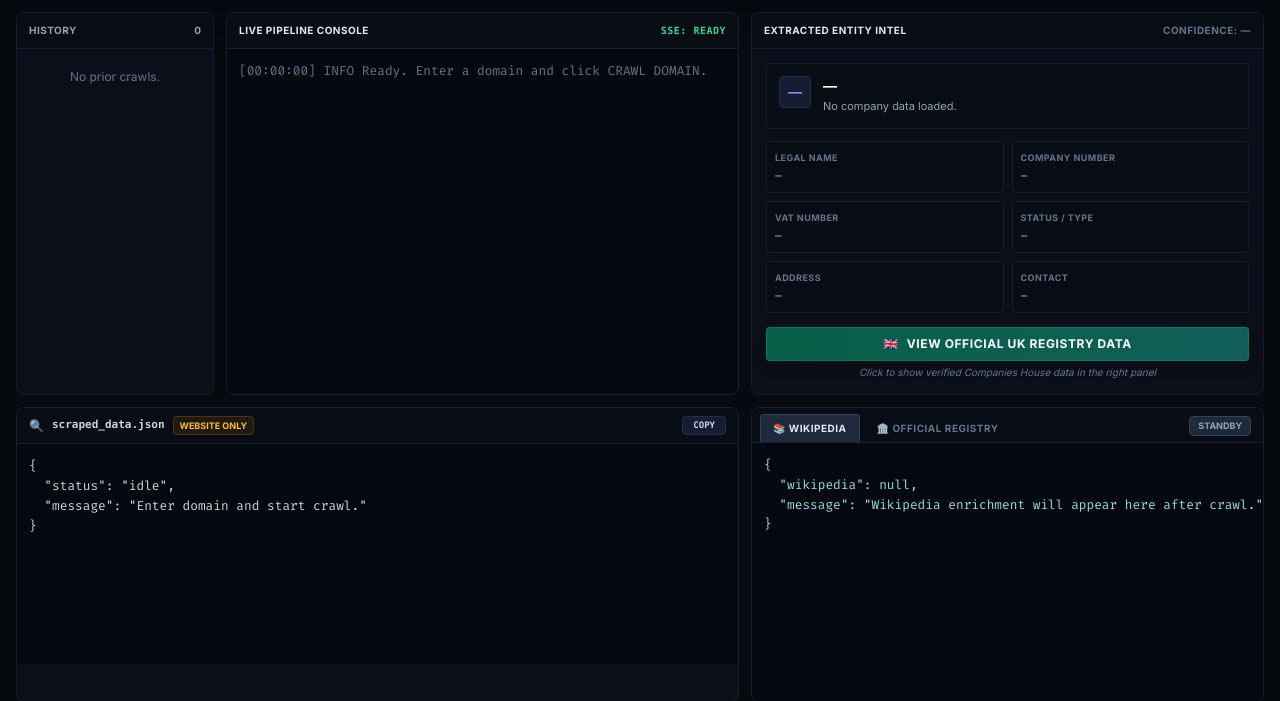
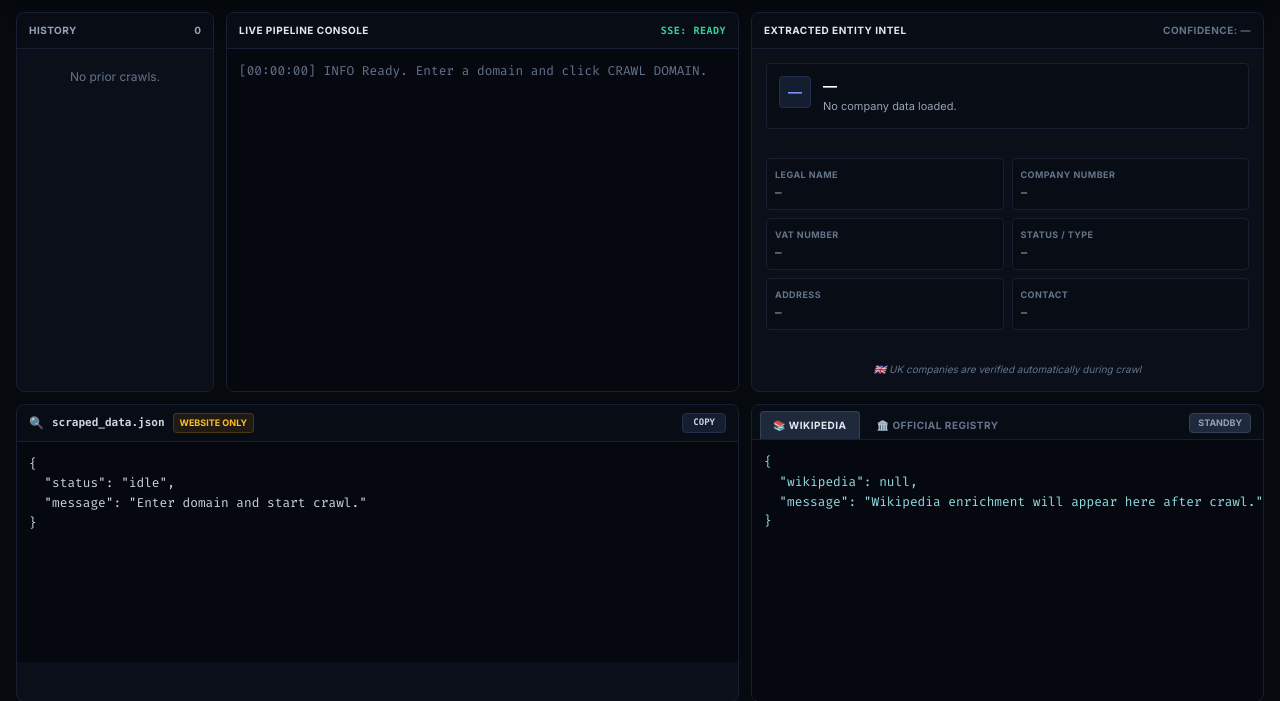
Before and after one commit to vikassaini-73/web-crawler, a FastAPI app: page / in a window 1280 px wide. Shown: the part 82-783 px from the top of the page. Run offline with FastAPI, Linux system fonts and the light colour scheme; some libraries are stand-ins or nearby versions.

Commit message:
feat: remove UK registry button — CH runs auto during crawl

```diff
--- a/src/templates/index.html
+++ b/src/templates/index.html
@@ -124,14 +124,8 @@
                         <span id="card-contact" class="font-mono text-[11px] text-slate-300 truncate block mt-0.5">—</span>
                     </div>
                 </div>
-                <div class="pt-0.5">
-                    <button id="official-enrich-btn" class="w-full flex items-center justify-center gap-2 bg-gradient-to-r from-emerald-800 to-teal-800 hover:from-emerald-700 hover:to-teal-700 text-white font-bold text-xs uppercase tracking-wider py-2 px-3 rounded border border-emerald-500/30 shadow-lg transition-all active:scale-95">
-                        <span>🇬🇧</span>
-                        <span id="enrich-btn-text">VIEW OFFICIAL UK REGISTRY DATA</span>
-                    </button>
-                    <div id="enrich-status-msg" class="text-[10px] text-center text-slate-500 mt-1 italic">
-                        Click to show verified Companies House data in the right panel
-                    </div>
+                <div id="ch-auto-status" class="pt-0.5 text-[10px] text-center text-slate-500 italic">
+                    🇬🇧 UK companies are verified automatically during crawl
                 </div>
             </div>
         </div>
@@ -212,9 +206,6 @@
         const cardLocation      = document.getElementById('card-location');
         const cardContact       = document.getElementById('card-contact');
         const entityAvatar      = document.getElementById('entity-avatar');
-        const officialEnrichBtn = document.getElementById('official-enrich-btn');
-        const enrichBtnText     = document.getElementById('enrich-btn-text');
-        const enrichStatusMsg   = document.getElementById('enrich-status-msg');
         const jsonViewer        = document.getElementById('json-viewer');
         const wikiViewer        = document.getElementById('wiki-viewer');
         const officialViewer    = document.getElementById('official-viewer');
@@ -396,7 +387,6 @@
             systemStatusText.className = 'tracking-wider uppercase text-[10px] text-indigo-400 font-bold';
             crawlBtn.disabled = true;
             crawlBtn.innerText = 'CRAWLING...';
-            enrichStatusMsg.innerText = 'Click button after crawl to view official registry data';
 
             appendLog('PHASE', `Starting crawl pipeline for: ${domain}`);
             if (eventSource) eventSource.close();
@@ -429,7 +419,7 @@
                             officialData = incoming.official_registry_profile;
                             officialViewer.innerText = JSON.stringify(officialData, null, 2);
                             setRightBadge('REGISTRY READY', 'emerald');
-                            enrichStatusMsg.innerHTML = '<span class="text-emerald-400 font-semibold">✅ Official data ready — click button to view</span>';
+                            appendLog('SUCCESS', '✅ Official UK registry data loaded — see OFFICIAL REGISTRY tab');
                         }
                     }
                     populateEntityCard(incoming);
@@ -478,66 +468,6 @@
             };
         };
 
-        // ── Official Registry Button ──────────────────────────────────────────
-        // If we already have officialData from crawl → just switch tab and show it.
-        // If not → fetch fresh from /enrich endpoint.
-        officialEnrichBtn.onclick = async () => {
-            if (!scrapedData) {
-                alert('Please crawl a domain first.');
-                return;
-            }
-
-            // If already loaded, just switch to that tab
-            if (officialData) {
-                officialViewer.innerText = JSON.stringify(officialData, null, 2);
-                switchTab('official');
-                return;
-            }
-
-            // Otherwise fetch from /enrich
-            officialEnrichBtn.disabled = true;
-            enrichBtnText.innerText = 'QUERYING UK COMPANIES HOUSE...';
-            enrichStatusMsg.innerText = 'Connecting to UK Government Companies House API...';
-            appendLog('PHASE', `Fetching Companies House data...`);
-
-            const name     = scrapedData.legal_name || scrapedData.company_name || '';
-            const regNo    = scrapedData.registration_number || '';
-            const domain   = scrapedData.domain || '';
-            const postcode = scrapedData.postal_code || '';
-            const city     = scrapedData.city || '';
-            const address  = scrapedData.full_address || '';
-
-            try {
-                const url = `/enrich?name=${encodeURIComponent(name)}&reg_no=${encodeURIComponent(regNo)}&domain=${encodeURIComponent(domain)}&postcode=${encodeURIComponent(postcode)}&city=${encodeURIComponent(city)}&address=${encodeURIComponent(address)}`;
-                const resp = await fetch(url);
-                const result = await resp.json();
-
-                if (result.status === 'success') {
-                    officialData = result.normalized || result;
-                    officialViewer.innerText = JSON.stringify(officialData, null, 2);
-                    setRightBadge('VERIFIED REGISTRY', 'emerald');
-                    switchTab('official');
-                    appendLog('SUCCESS', `Companies House: ${result.company_number} — ${result.legal_name}`);
-                    enrichStatusMsg.innerHTML = `<span class="text-emerald-400 font-semibold">✅ ${result.legal_name} (${result.company_number})</span>`;
-                } else if (result.status === 'ambiguous') {
-                    officialViewer.innerText = JSON.stringify(result.resolution, null, 2);
-                    setRightBadge('AMBIGUOUS', 'amber');
-                    switchTab('official');
-                    appendLog('WARN', 'Companies House: multiple candidates, ambiguous match.');
-                    enrichStatusMsg.innerHTML = '<span class="text-amber-400">⚠️ Multiple candidates — see right panel</span>';
-                } else {
-                    appendLog('WARN', `Companies House: ${result.msg || result.status}`);
-                    enrichStatusMsg.innerHTML = `<span class="text-slate-400">${result.msg || 'No matching record found.'}</span>`;
-                }
-            } catch (err) {
-                appendLog('ERROR', `Companies House error: ${err.message}`);
-                enrichStatusMsg.innerText = `Error: ${err.message}`;
-            } finally {
-                officialEnrichBtn.disabled = false;
-                enrichBtnText.innerText = 'VIEW OFFICIAL UK REGISTRY DATA';
-            }
-        };
-
         // ── Copy scraped JSON ─────────────────────────────────────────────────
         copyJsonBtn.onclick = () => {
             navigator.clipboard.writeText(jsonViewer.innerText).then(() => {
```
